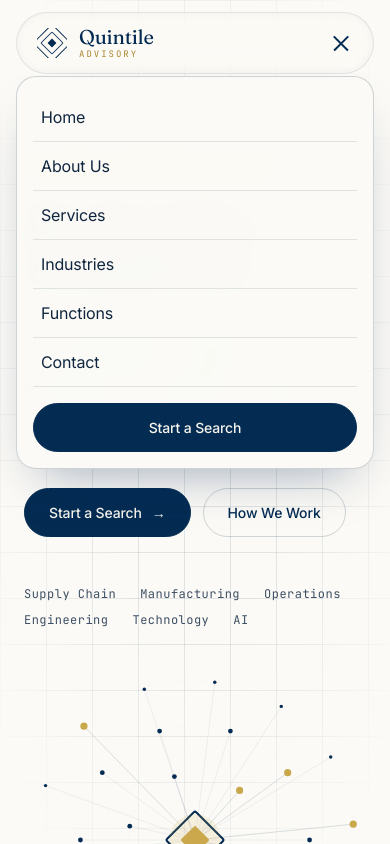
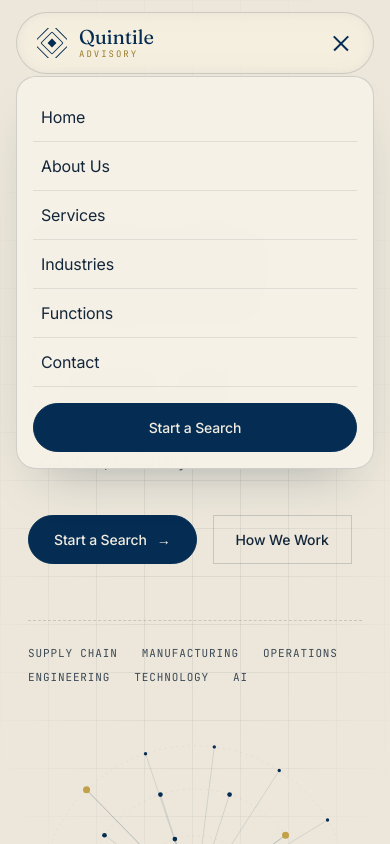
Before and after one commit to mitratarit-beep/quintilewebsite, a Next.js app: page / in a window 390 px wide. Both pictures are taken after a click on the button "Toggle menu". Shown: the top 844 px of the page. Built offline with nearby package versions, Linux system fonts and the light colour scheme.

Commit message:
Refine editorial design: warm parchment layering, flat hairline cards, rectangular ghost buttons, tighter serif system, aligned grids

```diff
--- a/app/globals.css
+++ b/app/globals.css
@@ -1,35 +1,37 @@
 @import "tailwindcss";
 
 /* ============================================================
-   QUINTILE ADVISORY — Design System
-   Editorial (Antimetal) × Monochrome-pill (xAI), recolored to
+   QUINTILE ADVISORY — Editorial Design System
+   Antimetal-register (warm paper, serif at 400, dashed hairlines,
+   flat surfaces, depth through layering not shadow) recolored to
    brand: Deep Navy · Gold · Cream. Light theme.
    ============================================================ */
 
 @theme {
-  /* Surfaces — warm light stack */
-  --color-paper: #fbfaf6;      /* page canvas */
-  --color-cream: #f4f1e8;      /* elevated surface / section bands */
-  --color-sand: #ece5d4;       /* warm wash / tints */
-  --color-bone: #fdfcf9;       /* lightest elevated card */
+  /* Surfaces — warm parchment stack (canvas recedes, cream sits above) */
+  --color-paper: #ece7da;      /* page canvas — warm parchment field */
+  --color-cream: #f5f1e7;      /* primary surface — section bands, cards */
+  --color-bone: #faf7ef;       /* elevated surface — cards above cream */
+  --color-sand: #e7dfcc;       /* warm wash / tints */
 
-  /* Ink — navy family (brand) */
-  --color-navy: #042c53;       /* primary ink, filled buttons */
+  /* Ink — navy family (brand), warm not harsh */
+  --color-navy: #052c52;       /* primary ink, filled buttons */
   --color-navy-deep: #04223f;  /* darker sections / footer */
-  --color-navy-night: #031a30; /* deepest */
-  --color-ink: #10263f;        /* body headings */
-  --color-graphite: #52657a;   /* secondary body text */
-  --color-slate: #3d4f63;      /* tertiary labels */
-  --color-flint: #8b98a6;      /* muted helper text */
+  --color-navy-night: #041a30; /* deepest */
+  --color-ink: #14263a;        /* headings */
+  --color-graphite: #55636f;   /* secondary body text — the workhorse mid-tone */
+  --color-slate: #3c4956;      /* tertiary labels */
+  --color-flint: #94958d;      /* muted helper text, dashed dividers */
 
-  /* Accent — gold (brand) */
-  --color-gold: #c9a84c;       /* accent */
-  --color-gold-deep: #a8862f;  /* accent hover / text on light */
-  --color-gold-soft: #e7d6a3;  /* soft wash */
+  /* Accent — gold (brand), rationed */
+  --color-gold: #c1a049;       /* accent */
+  --color-gold-deep: #9a7c2c;  /* accent text on light */
+  --color-gold-soft: #e4d3a0;  /* soft wash */
 
-  /* Lines */
-  --color-line: #04223f1a;     /* hairline (navy @ 10%) */
-  --color-line-strong: #04223f2e;
+  /* Lines — dashed hairline = signature separator */
+  --color-line: #14263a1a;     /* navy @ ~10% */
+  --color-line-soft: #14263a12;
+  --color-line-strong: #14263a2b;
 
   /* Fonts (wired via next/font variables in layout) */
   --font-serif: var(--font-fraunces), "Noto Serif", Georgia, serif;
@@ -37,10 +39,10 @@
   --font-mono: var(--font-mono), ui-monospace, "JetBrains Mono", monospace;
 
   /* Layout */
-  --page-max: 1180px;
+  --page-max: 1200px;
 
-  /* Radii */
-  --radius-card: 6px;
+  /* Radii — cards near-rectangular, buttons pill */
+  --radius-card: 3px;
   --radius-pill: 9999px;
 }
 
@@ -62,168 +64,171 @@ body {
 
 /* ---------- Type helpers ---------- */
 .font-serif { font-family: var(--font-serif); }
-.font-mono { font-family: var(--font-mono); }
+.font-mono { font-family: var(--font-mono); font-feature-settings: "tnum" on; }
 
 .serif {
   font-family: var(--font-serif);
   font-weight: 400;
   color: var(--color-ink);
-  letter-spacing: -0.02em;
-  line-height: 1.08;
+  letter-spacing: -0.021em;
+  line-height: 1.1;
 }
 
 /* Monospace eyebrow / section marker: "01 · THE PROBLEM" */
 .eyebrow {
   font-family: var(--font-mono);
+  font-feature-settings: "tnum" on;
   font-size: 11px;
   font-weight: 400;
   text-transform: uppercase;
-  letter-spacing: 0.16em;
-  color: var(--color-gold-deep);
+  letter-spacing: 0.14em;
+  color: var(--color-graphite);
 }
-
-.eyebrow-quiet { color: var(--color-graphite); }
+.eyebrow-gold { color: var(--color-gold-deep); }
+.eyebrow-quiet { color: var(--color-flint); }
 
 .lede {
-  font-size: clamp(1.1rem, 1.6vw, 1.3rem);
+  font-size: clamp(1.05rem, 1.5vw, 1.25rem);
   line-height: 1.55;
   color: var(--color-graphite);
   letter-spacing: -0.01em;
+  font-weight: 400;
 }
 
-/* Display sizes */
+/* Display sizes — serif at weight 400, negative tracking, never bold */
 .display {
   font-family: var(--font-serif);
   font-weight: 400;
-  letter-spacing: -0.03em;
-  line-height: 1.02;
+  letter-spacing: -0.035em;
+  line-height: 1.04;
   color: var(--color-ink);
-  font-size: clamp(2.6rem, 6.4vw, 5.1rem);
+  font-size: clamp(2.7rem, 6vw, 4.6rem);
 }
 .h1 {
   font-family: var(--font-serif);
   font-weight: 400;
-  letter-spacing: -0.025em;
-  line-height: 1.05;
+  letter-spacing: -0.028em;
+  line-height: 1.06;
   color: var(--color-ink);
-  font-size: clamp(2.2rem, 4.6vw, 3.5rem);
+  font-size: clamp(2.1rem, 4.2vw, 3.1rem);
 }
 .h2 {
   font-family: var(--font-serif);
   font-weight: 400;
-  letter-spacing: -0.02em;
-  line-height: 1.1;
+  letter-spacing: -0.022em;
+  line-height: 1.12;
   color: var(--color-ink);
-  font-size: clamp(1.7rem, 3vw, 2.4rem);
+  font-size: clamp(1.6rem, 2.8vw, 2.15rem);
 }
 .h3 {
   font-family: var(--font-serif);
   font-weight: 400;
-  letter-spacing: -0.015em;
-  line-height: 1.15;
+  letter-spacing: -0.014em;
+  line-height: 1.2;
   color: var(--color-ink);
-  font-size: clamp(1.25rem, 2vw, 1.5rem);
+  font-size: clamp(1.2rem, 1.7vw, 1.4rem);
 }
 
 /* ---------- Layout ---------- */
-.wrap { max-width: var(--page-max); margin-inline: auto; padding-inline: 24px; }
-.wrap-wide { max-width: 1320px; margin-inline: auto; padding-inline: 24px; }
+.wrap { max-width: var(--page-max); margin-inline: auto; padding-inline: 28px; }
 
-.section { padding-block: clamp(64px, 9vw, 120px); }
-.section-tight { padding-block: clamp(48px, 6vw, 80px); }
+.section { padding-block: clamp(72px, 10vw, 120px); }
+.section-tight { padding-block: clamp(56px, 7vw, 92px); }
 
-/* ---------- Buttons ---------- */
+/* ---------- Buttons ----------
+   Signature pairing: filled navy pill + rectangular ghost.
+   One filled button per viewport. */
 .btn {
   display: inline-flex; align-items: center; gap: 10px;
   font-family: var(--font-sans);
   font-size: 14px; font-weight: 500; letter-spacing: -0.01em;
-  border-radius: var(--radius-pill);
-  padding: 13px 24px;
-  transition: background .25s cubic-bezier(.4,0,.2,1), color .25s, border-color .25s, transform .25s, box-shadow .25s;
+  transition: background .22s cubic-bezier(.4,0,.2,1), color .22s cubic-bezier(.4,0,.2,1), border-color .22s cubic-bezier(.4,0,.2,1);
   cursor: pointer;
   white-space: nowrap;
 }
 .btn-primary {
   background: var(--color-navy);
-  color: #f6f4ec;
+  color: #f2ede1;
   border: 1px solid var(--color-navy);
+  border-radius: var(--radius-pill);
+  padding: 13px 25px;
 }
-.btn-primary:hover { background: var(--color-navy-deep); transform: translateY(-1px); }
-.btn-primary .arw { transition: transform .25s; }
+.btn-primary:hover { background: var(--color-navy-deep); }
+.btn-primary .arw { transition: transform .22s cubic-bezier(.4,0,.2,1); }
 .btn-primary:hover .arw { transform: translateX(3px); }
 
+/* Ghost — rectangular, sharp corners contrast the pill */
 .btn-ghost {
   background: transparent;
-  color: var(--color-navy);
+  color: var(--color-ink);
   border: 1px solid var(--color-line-strong);
+  border-radius: 0;
+  padding: 13px 22px;
 }
-.btn-ghost:hover { border-color: var(--color-navy); background: #04223f08; }
+.btn-ghost:hover { border-color: var(--color-ink); }
 
 .btn-gold {
   background: var(--color-gold);
   color: var(--color-navy-deep);
   border: 1px solid var(--color-gold);
+  border-radius: var(--radius-pill);
+  padding: 13px 25px;
 }
-.btn-gold:hover { background: var(--color-gold-deep); color: #fff; transform: translateY(-1px); }
+.btn-gold:hover { background: var(--color-gold-deep); color: #fff; }
 
 /* On dark surfaces */
-.on-dark .btn-ghost { color: #f0ece2; border-color: #ffffff33; }
-.on-dark .btn-ghost:hover { border-color: #fff; background: #ffffff10; }
+.on-dark .btn-ghost { color: #ede8dc; border-color: #ffffff2e; }
+.on-dark .btn-ghost:hover { border-color: #fff; }
 
-/* ---------- Cards ---------- */
+/* ---------- Cards — flat, no shadow; depth via layering + hairline ---------- */
 .card {
   background: var(--color-bone);
   border: 1px solid var(--color-line);
   border-radius: var(--radius-card);
   padding: 32px;
-  transition: border-color .3s, transform .3s, box-shadow .3s;
+  transition: border-color .3s cubic-bezier(.4,0,.2,1), background .3s cubic-bezier(.4,0,.2,1);
 }
-.card-hover:hover {
-  border-color: var(--color-line-strong);
-  transform: translateY(-3px);
-  box-shadow: 0 18px 40px -28px rgba(4,34,83,0.35);
-}
+.card-hover:hover { border-color: var(--color-line-strong); background: #fdfbf5; }
 
-/* Dashed hairline divider (Antimetal signature) */
+/* Dashed hairline dividers (signature) */
 .hairline { border: none; border-top: 1px dashed var(--color-line-strong); }
-.hairline-v { border: none; border-left: 1px dashed var(--color-line-strong); }
 
 /* Pill tag */
 .tag {
-  display: inline-flex; align-items: center; gap: 6px;
+  display: inline-flex; align-items: center; gap: 8px;
   font-family: var(--font-mono);
-  font-size: 11px; letter-spacing: 0.08em; text-transform: uppercase;
+  font-feature-settings: "tnum" on;
+  font-size: 11px; letter-spacing: 0.12em; text-transform: uppercase;
   color: var(--color-slate);
-  background: var(--color-sand);
-  border: 1px solid var(--color-line);
+  background: transparent;
+  border: 1px solid var(--color-line-strong);
   border-radius: var(--radius-pill);
-  padding: 5px 12px;
+  padding: 6px 14px;
 }
 
-/* Level chips */
+/* Level chips — quiet, rectangular-ish */
 .chip {
   display: inline-block;
   font-family: var(--font-mono);
-  font-size: 11px; letter-spacing: 0.03em;
+  font-size: 11px; letter-spacing: 0.02em;
   color: var(--color-slate);
   border: 1px solid var(--color-line-strong);
   border-radius: var(--radius-pill);
-  padding: 4px 11px;
-  background: var(--color-paper);
+  padding: 5px 12px;
+  background: transparent;
+  transition: border-color .2s, color .2s;
 }
 
-/* Dark section utility */
+/* Dark section — solid deep navy, restrained (no gradient wash) */
 .dark-section {
-  background:
-    radial-gradient(1200px 500px at 85% -10%, rgba(201,168,76,0.14), transparent 60%),
-    var(--color-navy-deep);
-  color: #eae6db;
+  background: var(--color-navy-deep);
+  color: #d8d3c6;
 }
-.dark-section .serif, .dark-section h1, .dark-section h2, .dark-section h3 { color: #f6f3ea; }
-.dark-section .lede, .dark-section p { color: #c4c9d1; }
+.dark-section .serif, .dark-section h1, .dark-section h2, .dark-section h3 { color: #f4efe3; }
+.dark-section .lede, .dark-section p { color: #bcc2c9; }
 
 /* Reveal on scroll */
-.reveal { opacity: 0; transform: translateY(18px); transition: opacity .7s cubic-bezier(.22,1,.36,1), transform .7s cubic-bezier(.22,1,.36,1); }
+.reveal { opacity: 0; transform: translateY(14px); transition: opacity .7s cubic-bezier(.22,1,.36,1), transform .7s cubic-bezier(.22,1,.36,1); }
 .reveal.in { opacity: 1; transform: none; }
 
 @media (prefers-reduced-motion: reduce) {
@@ -232,34 +237,35 @@ body {
 }
 
 /* Link hover */
-.ulink { color: var(--color-navy); position: relative; transition: color .2s; }
+.ulink { color: var(--color-navy); transition: color .2s; }
 .ulink:hover { color: var(--color-gold-deep); }
 
-/* Numbered marker */
+/* Monospace numbering marker */
 .num {
   font-family: var(--font-mono);
-  font-size: 12px; letter-spacing: 0.1em;
+  font-feature-settings: "tnum" on;
+  font-size: 12px; letter-spacing: 0.08em;
   color: var(--color-gold-deep);
 }
 
 /* Drop cap for editorial paragraph */
 .dropcap::first-letter {
   font-family: var(--font-serif);
-  font-size: 3.4em;
-  line-height: 0.72;
+  font-weight: 400;
+  font-size: 3.5em;
+  line-height: 0.76;
   float: left;
   padding-right: 12px;
-  padding-top: 6px;
+  padding-top: 5px;
   color: var(--color-navy);
-  font-weight: 400;
 }
 
 /* Grid backdrop for hero */
 .grid-lines {
   background-image:
-    linear-gradient(var(--color-line) 1px, transparent 1px),
-    linear-gradient(90deg, var(--color-line) 1px, transparent 1px);
-  background-size: 46px 46px;
-  -webkit-mask-image: radial-gradient(ellipse 80% 70% at 50% 40%, #000 30%, transparent 78%);
-          mask-image: radial-gradient(ellipse 80% 70% at 50% 40%, #000 30%, transparent 78%);
+    linear-gradient(var(--color-line-soft) 1px, transparent 1px),
+    linear-gradient(90deg, var(--color-line-soft) 1px, transparent 1px);
+  background-size: 48px 48px;
+  -webkit-mask-image: radial-gradient(ellipse 78% 68% at 50% 42%, #000 28%, transparent 76%);
+          mask-image: radial-gradient(ellipse 78% 68% at 50% 42%, #000 28%, transparent 76%);
 }
--- a/app/page.tsx
+++ b/app/page.tsx
@@ -10,23 +10,24 @@ export default function Home() {
       {/* ---------------- HERO ---------------- */}
       <section className="relative overflow-hidden">
         <div className="absolute inset-0 grid-lines pointer-events-none" aria-hidden />
-        <div className="wrap relative" style={{ paddingTop: 150, paddingBottom: 40 }}>
-          <div className="grid lg:grid-cols-[1.15fr_0.85fr] gap-10 lg:gap-8 items-center">
+        <div className="wrap relative" style={{ paddingTop: 168, paddingBottom: 56 }}>
+          <div className="grid lg:grid-cols-[1.12fr_0.88fr] gap-12 lg:gap-10 items-center">
             <Reveal>
               <div>
                 <span className="tag">
                   <span style={{ width: 6, height: 6, borderRadius: 99, background: "var(--color-gold)", display: "inline-block" }} />
-                  Boutique recruitment · Chicago
+                  Boutique Recruitment · Chicago
                 </span>
-                <h1 className="display mt-6">
-                  We Find The <span style={{ fontStyle: "italic", color: "var(--color-navy)" }}>Exceptional.</span>
+                <h1 className="display mt-7">
+                  We Find The{" "}
+                  <span style={{ fontStyle: "italic" }}>Exceptional.</span>
                 </h1>
                 <p className="lede mt-7 max-w-xl">
                   A Chicago-based boutique recruitment firm specializing in Supply Chain,
                   Manufacturing, Operations, Engineering, Technology, and AI talent — across
                   industries, nationally.
                 </p>
-                <div className="mt-9 flex flex-wrap gap-3">
+                <div className="mt-10 flex flex-wrap gap-4">
                   <Link href="/contact" className="btn btn-primary">
                     Start a Search <span className="arw">→</span>
                   </Link>
@@ -35,18 +36,20 @@ export default function Home() {
                   </Link>
                 </div>
 
-                <div className="mt-12 flex flex-wrap gap-x-6 gap-y-2 max-w-xl">
+                <div className="mt-14 pt-6" style={{ borderTop: "1px dashed var(--color-line-strong)" }}>
+                  <div className="flex flex-wrap gap-x-6 gap-y-2">
                     {site.disciplines.map((d) => (
-                    <span key={d} className="font-mono text-[12px]" style={{ color: "var(--color-slate)", letterSpacing: "0.04em" }}>
+                      <span key={d} className="font-mono text-[11px]" style={{ color: "var(--color-slate)", letterSpacing: "0.08em", textTransform: "uppercase" }}>
                         {d}
                       </span>
                     ))}
                   </div>
                 </div>
+              </div>
             </Reveal>
 
             <Reveal delay={150}>
-              <div className="relative mx-auto w-full max-w-[440px] aspect-square">
+              <div className="relative mx-auto w-full max-w-[430px] aspect-square">
                 <Constellation />
               </div>
             </Reveal>
@@ -58,19 +61,21 @@ export default function Home() {
       <section className="section" style={{ background: "var(--color-cream)" }}>
         <div className="wrap">
           <Reveal>
-            <SectionHeader eyebrow={homeProblem.eyebrow} heading={homeProblem.heading} />
+            <SectionHeader
+              eyebrow={homeProblem.eyebrow}
+              heading={homeProblem.heading}
+              descriptor="The people who move your business forward are rarely the ones sending in a résumé."
+            />
           </Reveal>
-          <div className="grid md:grid-cols-3 gap-px mt-14" style={{ background: "var(--color-line)" }}>
+          <div className="grid md:grid-cols-3 gap-x-10 gap-y-12 mt-16">
             {homeProblem.columns.map((col, i) => (
               <Reveal key={col.title} delay={i * 90}>
-                <div className="h-full" style={{ background: "var(--color-cream)", padding: "8px 0" }}>
-                  <div style={{ paddingRight: 20 }}>
-                    <span className="num">0{i + 1}</span>
-                    <h3 className="h3 mt-4">{col.title}</h3>
-                    <p className="mt-4 text-[15.5px]" style={{ color: "var(--color-graphite)", lineHeight: 1.65 }}>
+                <div className="pt-6 h-full" style={{ borderTop: "1px solid var(--color-line-strong)" }}>
+                  <span className="num">{String(i + 1).padStart(2, "0")} / 03</span>
+                  <h3 className="h3 mt-5">{col.title}</h3>
+                  <p className="mt-4 text-[15.5px]" style={{ color: "var(--color-graphite)", lineHeight: 1.66 }}>
                     {col.body}
                   </p>
-                  </div>
                 </div>
               </Reveal>
             ))}
@@ -88,18 +93,14 @@ export default function Home() {
               descriptor="Two disciplines in one partner — real recruiting craft, and real functional depth in the work your teams actually do."
             />
           </Reveal>
-          <div className="grid md:grid-cols-3 gap-5 mt-14">
+          <div className="grid md:grid-cols-3 gap-6 mt-16">
             {homeWhy.items.map((item, i) => (
               <Reveal key={item.title} delay={i * 90}>
-                <div className="card card-hover h-full">
-                  <div
-                    className="flex items-center justify-center mb-6"
-                    style={{ width: 44, height: 44, borderRadius: 10, background: "var(--color-sand)", border: "1px solid var(--color-line)" }}
-                  >
-                    <span className="font-serif" style={{ color: "var(--color-navy)", fontSize: 20 }}>{i + 1}</span>
-                  </div>
-                  <h3 className="h3">{item.title}</h3>
-                  <p className="mt-4 text-[15px]" style={{ color: "var(--color-graphite)", lineHeight: 1.65 }}>
+                <div className="card card-hover h-full flex flex-col" style={{ padding: "36px 32px" }}>
+                  <span className="num">{String(i + 1).padStart(2, "0")}</span>
+                  <h3 className="h3 mt-5" style={{ minHeight: "2.4em", display: "flex", alignItems: "flex-start" }}>{item.title}</h3>
+                  <div className="mt-4 mb-5" style={{ width: 28, borderTop: "1px solid var(--color-gold)" }} />
+                  <p className="text-[15px]" style={{ color: "var(--color-graphite)", lineHeight: 1.66 }}>
                     {item.body}
                   </p>
                 </div>
@@ -110,16 +111,16 @@ export default function Home() {
       </section>
 
       {/* ---------------- PULL STATEMENT ---------------- */}
-      <section className="section-tight">
+      <section className="section-tight" style={{ background: "var(--color-cream)" }}>
         <div className="wrap">
           <Reveal>
-            <div className="max-w-4xl mx-auto text-center">
-              <span className="font-serif" style={{ fontSize: 64, color: "var(--color-gold)", lineHeight: 0.5, display: "inline-block" }}>&ldquo;</span>
-              <p className="h2 mt-2" style={{ lineHeight: 1.25 }}>
-                We don&rsquo;t just match resumes. We assess talent through the lens of your
+            <figure className="max-w-4xl mx-auto text-center">
+              <span className="font-serif block" style={{ fontSize: 56, color: "var(--color-gold)", lineHeight: 1, height: 34, overflow: "hidden" }} aria-hidden>&ldquo;</span>
+              <blockquote className="h2 mt-4" style={{ lineHeight: 1.28 }}>
+                We don&rsquo;t just match résumés. We assess talent through the lens of your
                 business and stakeholders — to ensure a seamless, high-impact fit.
-              </p>
-            </div>
+              </blockquote>
+            </figure>
           </Reveal>
         </div>
       </section>
--- a/app/services/page.tsx
+++ b/app/services/page.tsx
@@ -65,10 +65,11 @@ export default function Services() {
                         <span className="hidden md:inline" style={{ color: "var(--color-flint)" }}>→</span>
                       )}
                     </div>
-                    <h3 className="mt-5 font-serif" style={{ fontSize: 19, color: "var(--color-ink)", letterSpacing: "-0.01em" }}>
+                    <h3 className="mt-5 font-serif" style={{ fontSize: 19, color: "var(--color-ink)", letterSpacing: "-0.01em", lineHeight: 1.2, minHeight: "2.4em" }}>
                       {step.title}
                     </h3>
-                    <p className="mt-3 text-[14px]" style={{ color: "var(--color-graphite)", lineHeight: 1.6 }}>
+                    <div className="mt-4 mb-4" style={{ width: 24, borderTop: "1px solid var(--color-line-strong)" }} />
+                    <p className="text-[14px]" style={{ color: "var(--color-graphite)", lineHeight: 1.6 }}>
                       {step.body}
                     </p>
                   </div>
--- a/components/Nav.tsx
+++ b/components/Nav.tsx
@@ -29,13 +29,13 @@ export function Nav() {
         style={{
           borderRadius: 82,
           padding: "10px 12px 10px 20px",
-          background: scrolled ? "rgba(251,250,246,0.78)" : "rgba(251,250,246,0.55)",
-          border: "1px solid var(--color-line)",
-          backdropFilter: "blur(14px) saturate(1.6)",
-          WebkitBackdropFilter: "blur(14px) saturate(1.6)",
+          background: scrolled ? "rgba(240,236,226,0.72)" : "rgba(240,236,226,0.5)",
+          border: "1px solid var(--color-line-strong)",
+          backdropFilter: "blur(16px) saturate(1.7) brightness(1.05)",
+          WebkitBackdropFilter: "blur(16px) saturate(1.7) brightness(1.05)",
           boxShadow: scrolled
-            ? "0 10px 30px -18px rgba(4,34,83,0.35), inset 0 0 10px rgba(4,34,83,0.05)"
-            : "inset 0 0 10px rgba(4,34,83,0.04)",
+            ? "inset 0 0 10px rgba(20,38,58,0.06)"
+            : "inset 0 0 10px rgba(20,38,58,0.04)",
         }}
       >
         <Logo />
@@ -90,11 +90,11 @@ export function Nav() {
           className="md:hidden fixed inset-x-4 top-[76px] z-40 p-4"
           style={{
             borderRadius: 20,
-            background: "rgba(251,250,246,0.97)",
+            background: "rgba(245,241,231,0.98)",
             border: "1px solid var(--color-line-strong)",
-            backdropFilter: "blur(16px)",
-            WebkitBackdropFilter: "blur(16px)",
-            boxShadow: "0 24px 50px -24px rgba(4,34,83,0.4)",
+            backdropFilter: "blur(18px)",
+            WebkitBackdropFilter: "blur(18px)",
+            boxShadow: "0 24px 50px -28px rgba(20,38,58,0.35)",
           }}
         >
           <div className="flex flex-col">
```
Also changed, not shown: app/about/page.tsx (+7 -6 lines), app/industries/page.tsx (+4 -3 lines), components/Constellation.tsx (+8 -8 lines), components/UI.tsx (+29 -16 lines). Lines whose indentation alone changed are shown as unchanged.
